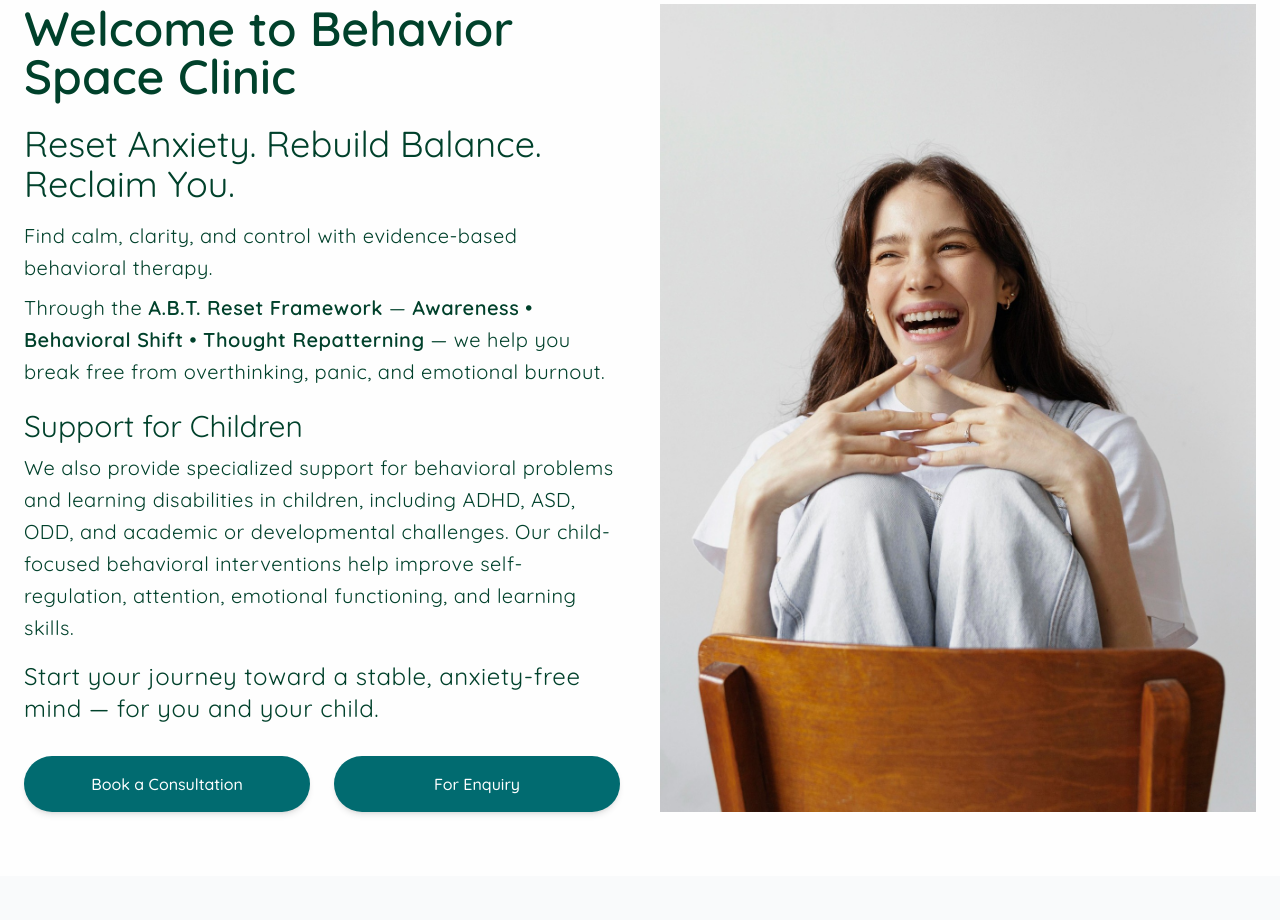
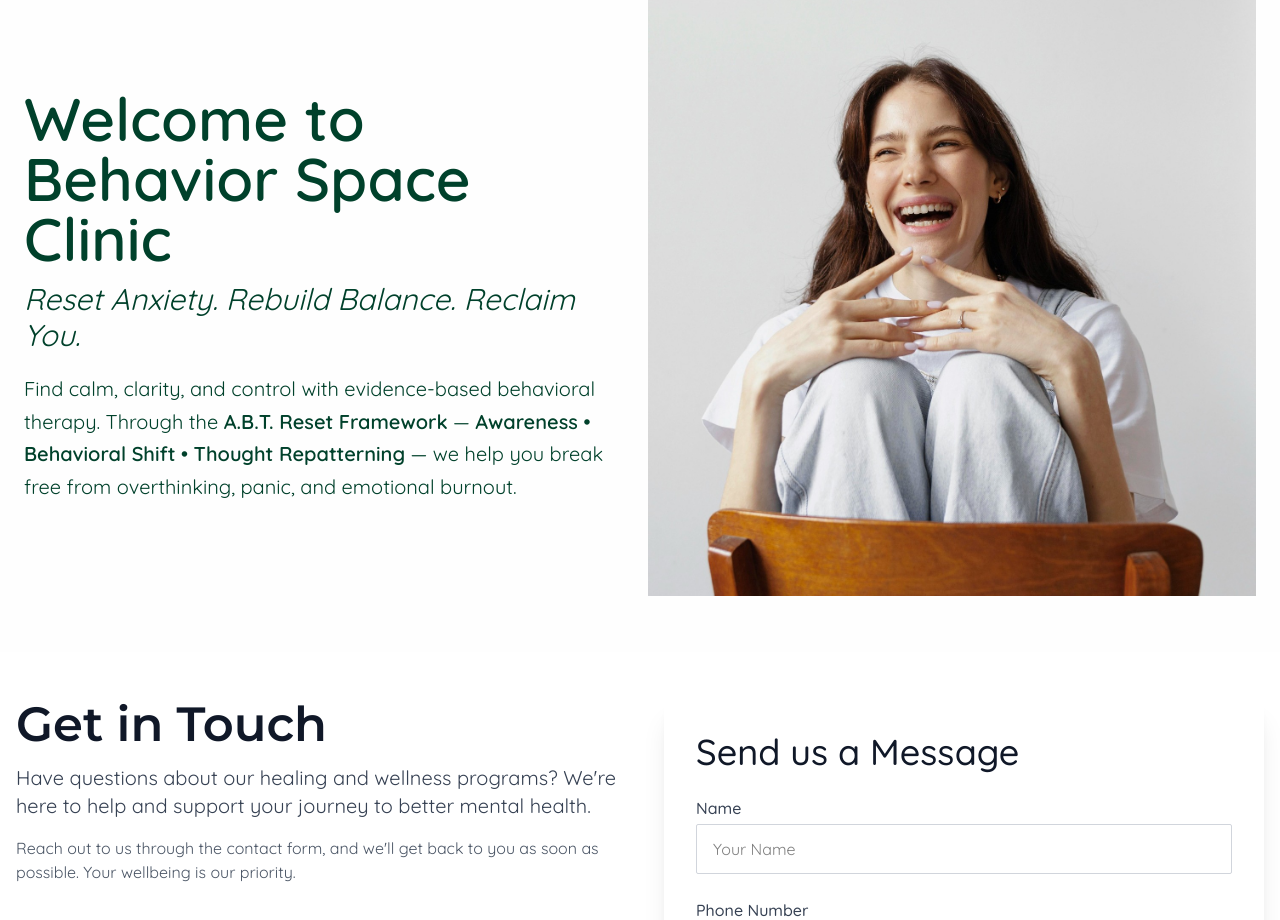
Before and after one commit to madewebs/BehaviourSpace, a Next.js app: page / in a window 1280 px wide. Shown: the part 740-1660 px from the top of the page. Built offline with nearby package versions, Linux system fonts and the light colour scheme; a web font is replaced by a local one.

Commit message:
make several changes

```diff
--- a/app/page.tsx
+++ b/app/page.tsx
@@ -21,7 +21,7 @@ export default function page() {
           className="object-cover brightness-50"
         />
     </div> */}
-    <Team/>
+    {/* <Team/> */}
     <Contact/>
     <Footer/>
     </>
--- a/components/About.tsx
+++ b/components/About.tsx
@@ -4,25 +4,22 @@ import Image from 'next/image'
 
 export default function About() {
   return (
-    <div className='bg-[#fefefe] text-[#00494b] w-full py-12 md:py-16 px-4 md:px-6'>
+    <div className='bg-[#fefefe] text-[#00494b] w-full py-10 md:py-14 px-4 md:px-6'>
 
-      <div className='max-w-full mx-auto md:max-w-7xl flex flex-col lg:flex-row gap-10 items-stretch'>
+      <div className='max-w-full mx-auto md:max-w-7xl flex flex-col lg:flex-row gap-4 items-stretch md:items-center'>
 
         {/* Content Section */}
         <div className='flex-1 inter text-[#00412b]'>
-          <p className='text-4xl md:text-5xl font-semibold'>
+          <p className='text-4xl md:text-6xl font-semibold'>
             Welcome to Behavior Space Clinic
           </p>
 
-          <p className=' mt-6 text-3xl md:text-4xl'>
+          <p className='mt-2 md:mt-3 font-normal italic text-2xl md:text-3xl'>
             Reset Anxiety. Rebuild Balance. Reclaim You.
           </p>
 
-          <p className='mt-4 text-lg md:text-xl leading-7 md:leading-8 tracking-wide'>
+          <p className='mt-4 md:mt-5 text-lg md:text-xl leading-relaxed'>
             Find calm, clarity, and control with evidence-based behavioral therapy.
-          </p>
-
-          <p className='mt-2 text-lg md:text-xl leading-7 md:leading-8 tracking-wide'>
             Through the{' '}
             <span className='font-semibold'>A.B.T. Reset Framework</span> —{' '}
             <span className='font-semibold'>
@@ -31,14 +28,14 @@ export default function About() {
             — we help you break free from overthinking, panic, and emotional burnout.
           </p>
 
-          <h3 className='mt-5 text-2xl md:text-3xl'>
+          {/* <h3 className='mt-5 text-2xl'>
             Support for Children
           </h3>
-          <p className='mt-2 text-lg md:text-xl leading-7 md:leading-8 tracking-wide'>
+          <p className='mt-2 text-lg md:text-xl'>
             We also provide specialized support for behavioral problems and learning disabilities in children, including ADHD, ASD, ODD, and academic or developmental challenges. Our child-focused behavioral interventions help improve self-regulation, attention, emotional functioning, and learning skills.
           </p>
 
-          <p className='mt-4 text-xl md:text-2xl leading-7 md:leading-8 tracking-wide'>
+          <p className='mt-4 text-xl md:text-2xl'>
             Start your journey toward a stable, anxiety-free mind — for you and your child.
           </p>
           <div className='flex gap-6 mt-6 md:mt-8 flex-row font-medium'>
@@ -49,10 +46,10 @@ export default function About() {
             <button className='bg-[#016b70] w-full text-white px-4 md:px-6 py-4 shadow-md rounded-full hover:bg-[#014f51] transition'>
               For Enquiry
             </button>
-          </div>
+          </div> */}
         </div>
         {/* Image Section */}
-        <div className="relative flex-1 overflow-hidden min-h-[650px]">
+        <div className="relative flex-1 overflow-hidden min-h-[600px]">
           <Image
             src="/aboutimg.jpg"
             alt="Behavior Space Clinic"
--- a/components/Contact.tsx
+++ b/components/Contact.tsx
@@ -46,10 +46,10 @@ export default function Enquiry() {
             <h1 className="mont text-4xl md:text-5xl font-semibold text-gray-900 mb-4">
               Get in Touch
             </h1>
-            <p className="text-lg md:text-xl text-gray-700 mb-4 font-inter-tight">
+            <p className="text-lg md:text-xl text-gray-700 mb-4">
               Have questions about our healing and wellness programs? We're here to help and support your journey to better mental health.
             </p>
-            <p className="text-md text-gray-600 mb-8 font-inter-tight">
+            <p className="text-md text-gray-600 mb-8 ">
               Reach out to us through the contact form, and we'll get back to you as soon as possible. Your wellbeing is our priority.
             </p>
 
--- a/components/Team.tsx
+++ b/components/Team.tsx
@@ -162,7 +162,7 @@ export default function Team() {
           {teamMembers.map((member) => (
             <div
               key={member.id}
-              className="shrink-0 w-full md:w-72 h-64 rounded-lg overflow-hidden shadow-md hover:shadow-lg transition-shadow flex items-center justify-center relative"
+              className="shrink-0 pmw-full md:w-72 h-64 rounded-lg overflow-hidden shadow-md hover:shadow-lg transition-shadow flex items-center justify-center relative"
             >
               <Image
                 src={member.image || '/logo.png'}
```
